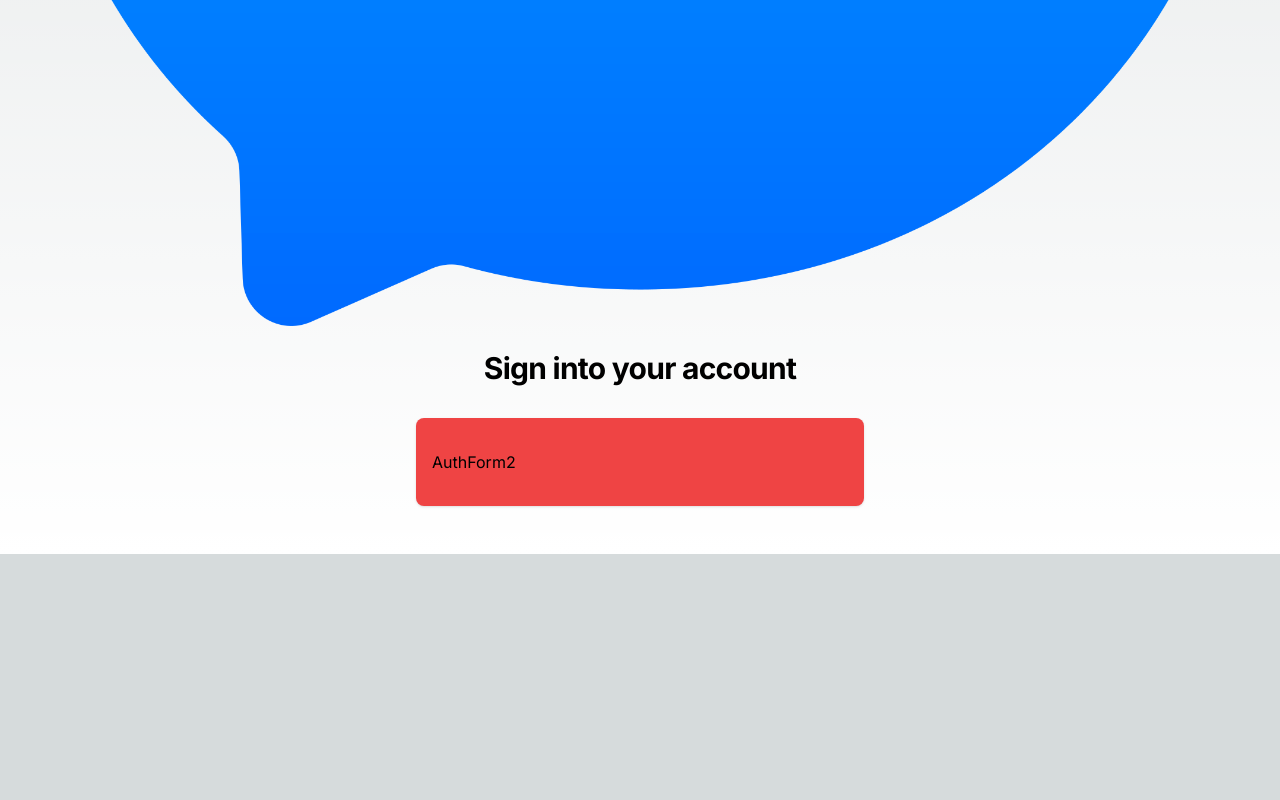
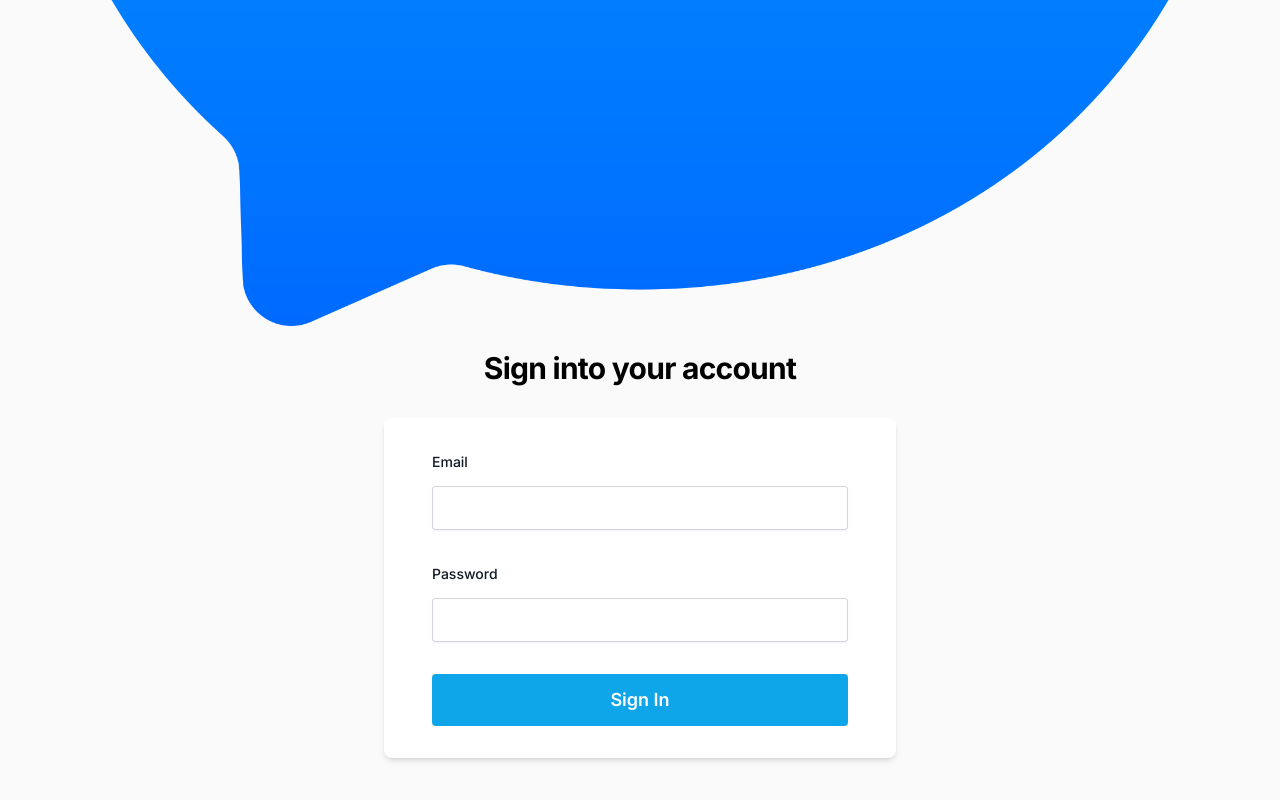
Before and after one commit to isurumanoddev/connectify, a Next.js app: page / in a window 1280 px wide. Shown: the part 938-1738 px from the top of the page. Before the commit the page ends 1492 px from the top, so only its background shows below. Built offline with nearby package versions, Linux system fonts and the light colour scheme.

Commit message:
Create input component and pass props(type,label,disabled,errors)

```diff
--- a/app/(site)/components/AuthForm.js
+++ /dev/null
@@ -1,64 +0,0 @@
-'use client'
-
-import React, {useCallback, useState} from 'react';
-import {useForm,SubmitHandler,FieldValues} from "react-hook-form";
-
-function AuthForm() {
-    const [variant, setVariant] = useState('LOGIN');
-    const [isLoading, setIsLoading] = useState(false);
-
-
-    const toogleVariant = useCallback(
-        () => {
-            if (variant === 'LOGIN') {
-                setVariant('REGISTER')
-            } else {
-                setVariant("LOGIN")
-            }
-        },
-        [variant],
-    );
-
-    const {
-        register,handleSubmit,formState:{errors}
-    } = useForm({
-        defaultValues: {
-            name: '',
-            email: '',
-            password:''
-        }
-    })
-
-    const onSumbit = (data) => {
-        setIsLoading(true)
-
-        if (variant === 'REGISTER') {
-            // axios register
-        }
-        if (variant === 'LOGIN') {
-            // nextAuth signIn
-        }
-    }
-
-    const socialAction = (action) => {
-        setIsLoading(true)
-        // NextAuth
-    }
-
-
-
-    return (
-        <div className={"mt-8 mx-auto w-full max-w-md "}>
-            <div className={"px-4 py-8 shadow rounded-lg bg-red-500 md:px-4"}>
-                <form className={"scroll-y-6 "}
-                onSubmit={handleSubmit(onSumbit)}
-                >
-
-                </form>
-                <h1>AuthForm2</h1>
-            </div>
-        </div>
-    );
-}
-
-export default AuthForm;
--- a/app/(site)/page.js
+++ b/app/(site)/page.js
@@ -1,9 +1,9 @@
 import Image from "next/image";
-import AuthForm from "@/app/(site)/components/AuthForm";
+import AuthForm from "@/app/components/AuthForm";
 
 export default function Home() {
     return (
-        <main className="flex min-h-screen flex-col py-12 sm:px-6 lg:px-8 justify-center  p-24">
+        <main className="flex min-h-screen flex-col py-12 sm:px-6 lg:px-8 justify-center bg-neutral-50 p-14">
             <div>
                 <div className={"sm:mx-auto sm:w-full sm:max-w-md"}>
 
@@ -19,7 +19,7 @@ export default function Home() {
                     Sign into your account
                 </h2>
             </div>
-               <AuthForm/>
+               <AuthForm />
         </main>
 
 )
--- /dev/null
+++ b/app/components/AuthForm.js
@@ -0,0 +1,74 @@
+'use client'
+
+import React, {useCallback, useState} from 'react';
+
+
+
+import Input from "@/app/components/Input";
+import {useForm} from "react-hook-form";
+
+
+function AuthForm(label) {
+    const [variant, setVariant] = useState('LOGIN');
+    const [isLoading, setIsLoading] = useState(false);
+
+
+    const toogleVariant = useCallback(
+        () => {
+            if (variant === 'LOGIN') {
+                setVariant('REGISTER')
+            } else {
+                setVariant("LOGIN")
+            }
+        },
+        [variant],
+    );
+
+
+
+    const onSumbit = (data) => {
+        setIsLoading(true)
+
+        if (variant === 'REGISTER') {
+            // axios register
+        }
+        if (variant === 'LOGIN') {
+            // nextAuth signIn
+        }
+    }
+    const {
+        handleSubmit,register,formState:{errors}
+    } = useForm({defaultValues:{
+        name:'',
+            email:'',
+            password:''
+        }})
+
+    const socialAction = (action) => {
+        setIsLoading(true)
+        // NextAuth
+    }
+
+
+    return (
+        <div className={"mt-8 mx-auto w-full max-w-lg "}>
+            <div className={"px-6 md:px-12 py-8 shadow-md rounded-lg bg-white "}>
+                <form className={"flex flex-col space-y-8  "}
+                      onSubmit={handleSubmit(onSumbit)}
+                >
+                    <Input id={"email"} labelName={"Email"} type={"email"} register={register} errors={errors}/>
+                    <Input id={"password"} labelName={"Password"} type={"password"} register={register}
+                           errors={errors}/>
+                    <button
+                        className={" w-full rounded py-3 text-lg font-semibold text-center bg-sky-500 border-none text-white hover:bg-sky-400 transition"}>Sign
+                        In
+                    </button>
+
+                </form>
+
+            </div>
+        </div>
+    );
+}
+
+export default AuthForm;
--- /dev/null
+++ b/app/components/Input.js
@@ -0,0 +1,20 @@
+import React from 'react';
+
+
+import {FieldErrors,FieldValues,UseFormRegister} from "react-hook-form";
+
+function Input({id, labelName, type, required, register, errors, disabled}) {
+    return (
+        <div className={""}>
+            <label htmlFor={id} className={" block text-gray-900 font-medium text-sm leading-6"}>{labelName}</label>
+            <div className={"mt-3"}>
+                <input className={ `ring-gray-300  form-input shadow-sm ring-1 ring-inset  focus:ring-sky-300 focus:ring-2 focus:ring-inset bg-white font-medium text-lg text-gray-900 w-full outline-none border-none rounded px-2 py-2 ${errors ? "focus:ring-rose-500" : "ring-gray-900"}`}
+
+                />
+            </div>
+        </div>
+    );
+
+}
+
+export default Input;
--- a/app/globals.css
+++ b/app/globals.css
@@ -2,26 +2,26 @@
 @tailwind components;
 @tailwind utilities;
 
-:root {
-  --foreground-rgb: 0, 0, 0;
-  --background-start-rgb: 214, 219, 220;
-  --background-end-rgb: 255, 255, 255;
-}
+/*:root {*/
+/*  --foreground-rgb: 0, 0, 0;*/
+/*  --background-start-rgb: 214, 219, 220;*/
+/*  --background-end-rgb: 255, 255, 255;*/
+/*}*/
 
-@media (prefers-color-scheme: dark) {
-  :root {
-    --foreground-rgb: 255, 255, 255;
-    --background-start-rgb: 0, 0, 0;
-    --background-end-rgb: 0, 0, 0;
-  }
-}
+/*@media (prefers-color-scheme: dark) {*/
+/*  :root {*/
+/*    --foreground-rgb: 255, 255, 255;*/
+/*    --background-start-rgb: 0, 0, 0;*/
+/*    --background-end-rgb: 0, 0, 0;*/
+/*  }*/
+/*}*/
 
-body {
-  color: rgb(var(--foreground-rgb));
-  background: linear-gradient(
-      to bottom,
-      transparent,
-      rgb(var(--background-end-rgb))
-    )
-    rgb(var(--background-start-rgb));
-}
+/*body {*/
+/*  color: rgb(var(--foreground-rgb));*/
+/*  background: linear-gradient(*/
+/*      to bottom,*/
+/*      transparent,*/
+/*      rgb(var(--background-end-rgb))*/
+/*    )*/
+/*    rgb(var(--background-start-rgb));*/
+/*}*/
--- a/package.json
+++ b/package.json
@@ -9,6 +9,7 @@
     "lint": "next lint"
   },
   "dependencies": {
+    "@tailwindcss/forms": "^0.5.3",
     "autoprefixer": "10.4.14",
     "clsx": "^1.2.1",
     "next": "13.4.9",
--- a/tailwind.config.js
+++ b/tailwind.config.js
@@ -14,5 +14,10 @@ module.exports = {
       },
     },
   },
-  plugins: [],
+  plugins: [
+      require("@tailwindcss/forms")({
+        strategy:"class"
+      })
+
+  ],
 }
```
Also changed, not shown: app/(site)/components/Input.js (deleted), 1 other file (tests, documents, lock files or other folders).
